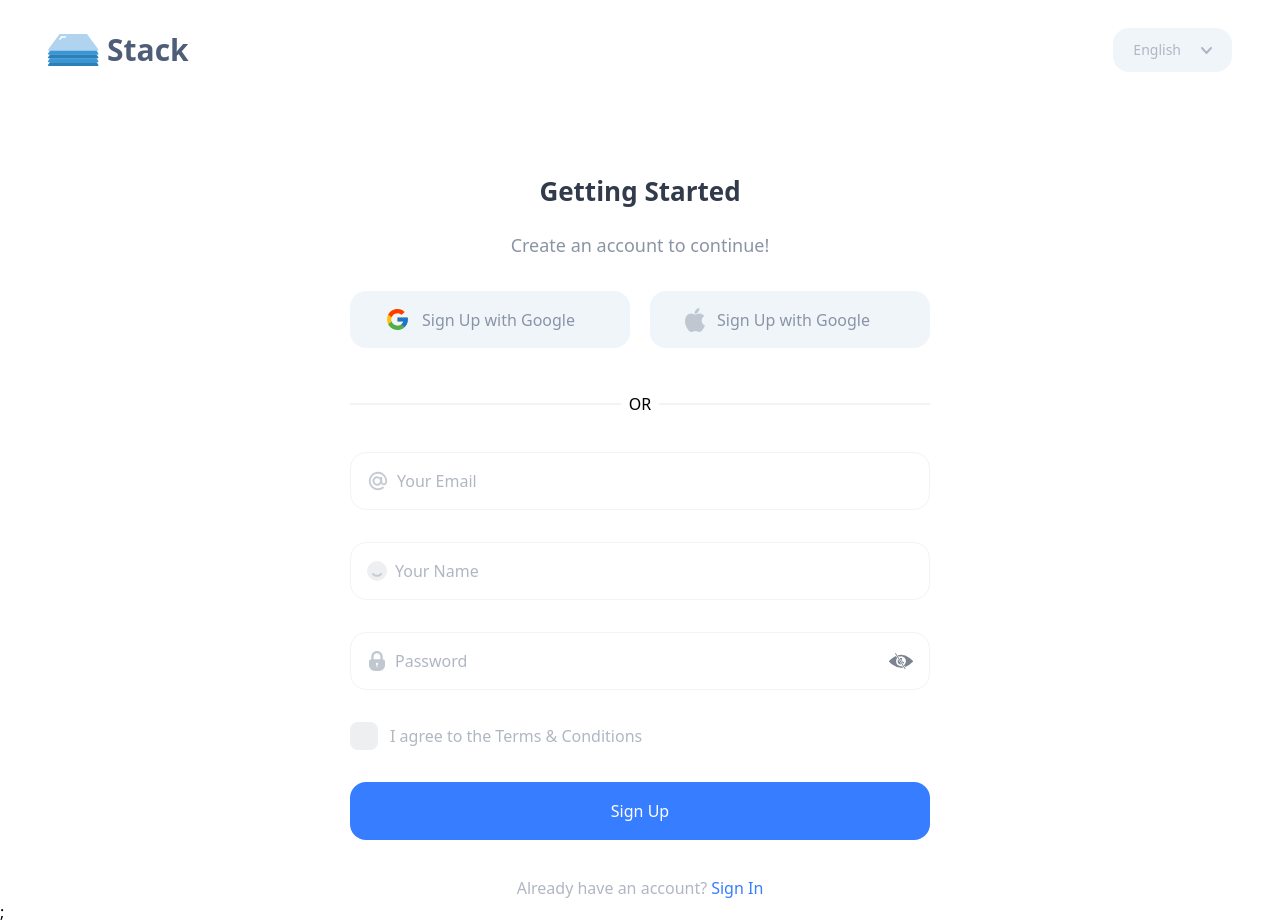
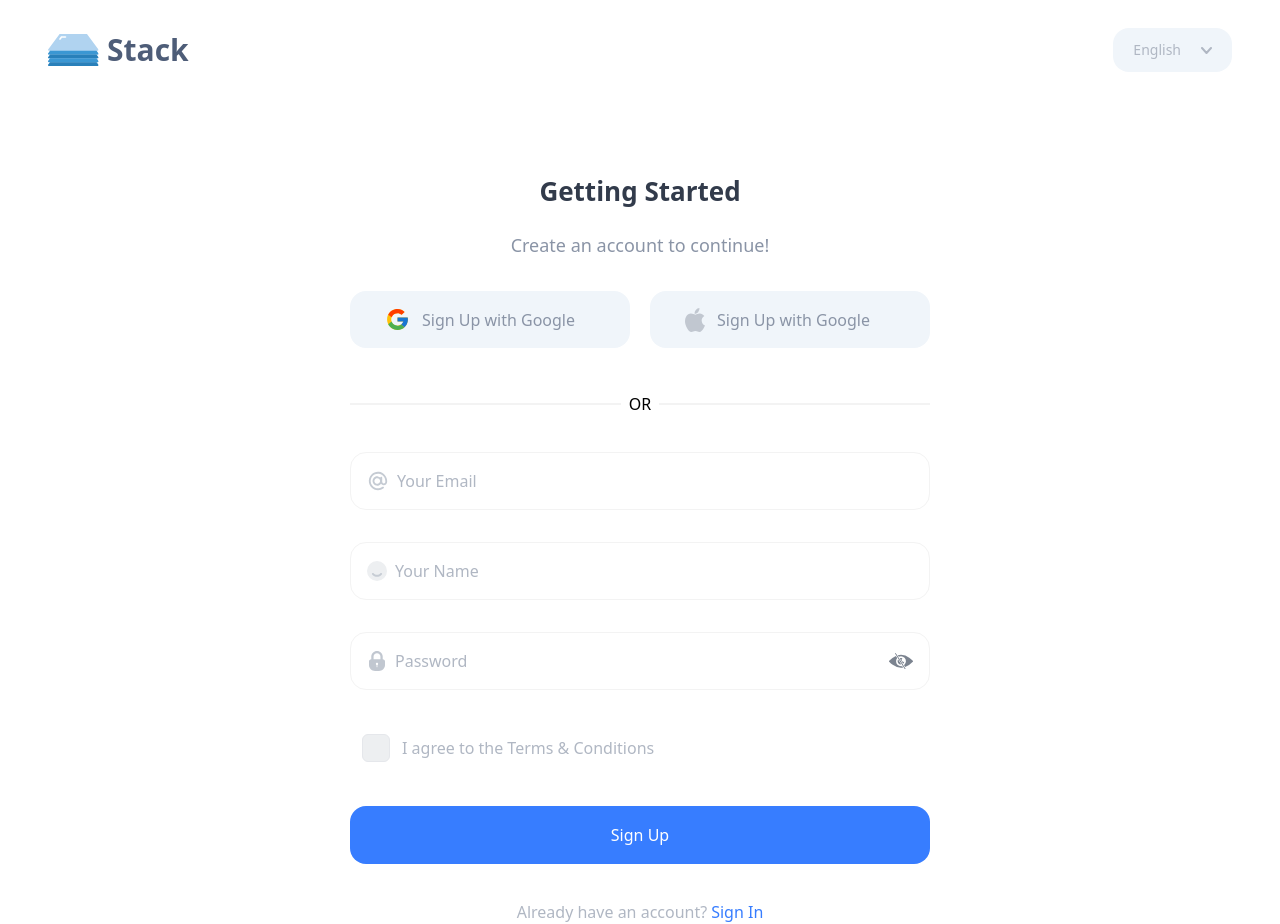
Before and after one commit to amin-ruhul/anch, a Next.js app: page /sign-up in a window 1280 px wide. Built offline with nearby package versions, Linux system fonts and the light colour scheme.

Commit message:
feat:Add validation

```diff
--- a/components/ui/button/PrimaryButon.tsx
+++ b/components/ui/button/PrimaryButon.tsx
@@ -6,7 +6,7 @@ type PrimaryButtonProps = {
   className?: string;
   isLoading: boolean;
   disabled: boolean;
-  onClick: (event: React.MouseEvent<HTMLButtonElement>) => void;
+  onClick?: (event: React.MouseEvent<HTMLButtonElement>) => void;
 };
 
 function PrimaryButton({
--- a/components/ui/input/AppCheckBox.tsx
+++ b/components/ui/input/AppCheckBox.tsx
@@ -1,41 +1,56 @@
-//import { UseFormRegister, FieldValues } from "react-hook-form";
+import { FieldError } from "react-hook-form";
 
 type AppCheckBoxType = {
   name: string;
   register: any;
-  error: Error;
+  error: FieldError | undefined;
   label: string;
-  className?: string;
 };
 
-function AppCheckBox({
-  name,
-  register,
-  error,
-  label,
-  className,
-}: AppCheckBoxType) {
+function AppCheckBox({ name, register, error, label }: AppCheckBoxType) {
   return (
-    <>
-      <div className="flex items-center space-x-3">
+    <section>
+      <div>
+        <div className="inline-flex items-center">
+          <label
+            className="relative flex items-center p-3 rounded-full cursor-pointer"
+            htmlFor={name}
+            data-ripple-dark="true"
+          >
             <input
+              type="checkbox"
+              className="before:content[''] peer relative h-[1.75rem] w-[1.75rem] cursor-pointer appearance-none rounded-md border transition-all before:absolute before:top-2/4 before:left-2/4 before:block before:h-12 before:w-12 before:-translate-y-2/4 before:-translate-x-2/4 before:rounded-full before:bg-blue-gray-500 before:opacity-0 before:transition-opacity checked:border-gray-400  checked:bg-gray-400  checked:before:bg-gray-400 hover:before:opacity-10 bg-gray-400 "
               id={name}
-          className={`${className} h-[1.75rem] min-w-[1.75rem] rounded-lg  bg-gray-400 appearance-none cursor-pointer  checked:before:text-primary text-xl checked:before:content-['\\2713']`}
-          type="checkbox"
               {...register(name)}
             />
-
+            <div className="absolute text-primary transition-opacity opacity-0 pointer-events-none top-2/4 left-2/4 -translate-y-2/4 -translate-x-2/4 peer-checked:opacity-100">
+              <svg
+                xmlns="http://www.w3.org/2000/svg"
+                className="h-3.5 w-3.5"
+                viewBox="0 0 20 20"
+                fill="currentColor"
+                stroke="currentColor"
+                strokeWidth="1"
+              >
+                <path
+                  fillRule="evenodd"
+                  d="M16.707 5.293a1 1 0 010 1.414l-8 8a1 1 0 01-1.414 0l-4-4a1 1 0 011.414-1.414L8 12.586l7.293-7.293a1 1 0 011.414 0z"
+                  clipRule="evenodd"
+                ></path>
+              </svg>
+            </div>
+          </label>
           <label htmlFor={name} className="text-gray-700 cursor-pointer">
             {label}
           </label>
         </div>
-
         {error?.message && (
           <p className="text-error-color text-sm mt-[0.35rem] first-letter:uppercase">
             {error?.message}
           </p>
         )}
-    </>
+      </div>
+    </section>
   );
 }
 
--- a/components/ui/input/AppPasswordInput.tsx
+++ b/components/ui/input/AppPasswordInput.tsx
@@ -1,4 +1,4 @@
-//import { UseFormRegister, FieldValues } from "react-hook-form";
+import { FieldError } from "react-hook-form";
 import clsx from "clsx";
 import LockIcon from "@/icons/password.svg";
 import OpenEye from "@/icons/open-eye.svg";
@@ -8,7 +8,7 @@ import { useState } from "react";
 type AppPasswordInputType = {
   name: string;
   register: any;
-  error: Error;
+  error: FieldError | undefined;
   placeholder: string;
   className?: string;
 };
@@ -23,12 +23,12 @@ function AppPasswordInput({
   const [eyeStatus, setEyeStatus] = useState(false);
 
   return (
-    <>
+    <section>
       <div
         className={clsx(
           className,
-          { "border-error-color": error.message },
-          { "border-gray-600": !error.message },
+          { "border-error-color": error?.message },
+          { "border-gray-600": !error?.message },
           "w-full border  rounded-2xl flex space-x-2 items-center px-4"
         )}
       >
@@ -49,11 +49,11 @@ function AppPasswordInput({
       </div>
 
       {error?.message && (
-        <p className="text-error-color text-sm mt-[0.35rem] first-letter:uppercase">
+        <p className="text-error-color text-sm mt-3 first-letter:uppercase">
           {error?.message}
         </p>
       )}
-    </>
+    </section>
   );
 }
 
--- a/components/ui/input/AppTextInput.tsx
+++ b/components/ui/input/AppTextInput.tsx
@@ -1,10 +1,10 @@
-//import { UseFormRegister, FieldValues } from "react-hook-form";
+import { FieldError } from "react-hook-form";
 import clsx from "clsx";
 
 type AppTextInputType = {
-  name: string;
+  name: "password" | "email" | "remember" | "name";
   register: any;
-  error: Error;
+  error: FieldError | undefined;
   placeholder: string;
   logo: React.ReactNode;
   inputType?: string;
@@ -21,13 +21,13 @@ function AppTextInput({
   className,
 }: AppTextInputType) {
   return (
-    <>
+    <section>
       <div
         className={clsx(
           className,
-          { "border-error-color": error.message },
-          { "border-gray-600": !error.message },
-          "w-full border  rounded-2xl flex space-x-2 items-center px-4"
+          { "border-error-color": error?.message },
+          { "border-gray-600": !error?.message },
+          "w-full border  rounded-2xl flex space-x-2 items-center px-4 transition-all duration-150 delay-75"
         )}
       >
         {logo}
@@ -40,11 +40,11 @@ function AppTextInput({
       </div>
 
       {error?.message && (
-        <p className="text-error-color text-sm mt-[0.35rem] first-letter:uppercase">
+        <p className="text-error-color text-sm mt-3 first-letter:uppercase">
           {error?.message}
         </p>
       )}
-    </>
+    </section>
   );
 }
 
--- a/package.json
+++ b/package.json
@@ -9,13 +9,15 @@
     "lint": "next lint"
   },
   "dependencies": {
+    "@hookform/resolvers": "^3.3.2",
     "@svgr/webpack": "^6.5.1",
     "clsx": "^2.0.0",
     "framer-motion": "^10.16.4",
     "next": "13.5.6",
     "react": "^18",
     "react-dom": "^18",
-    "react-hook-form": "^7.47.0"
+    "react-hook-form": "^7.47.0",
+    "yup": "^1.3.2"
   },
   "devDependencies": {
     "@types/node": "^20",
--- a/pages/_app.tsx
+++ b/pages/_app.tsx
@@ -5,7 +5,7 @@ import Layout from "@/components/layout";
 export default function App({ Component, pageProps }: AppProps) {
   return (
     <Layout>
-      <Component {...pageProps} />;
+      <Component {...pageProps} />
     </Layout>
   );
 }
--- a/pages/index.tsx
+++ b/pages/index.tsx
@@ -6,10 +6,26 @@ import PrimaryButton from "@/components/ui/button/PrimaryButon";
 import AppCheckBox from "@/components/ui/input/AppCheckBox";
 import Link from "next/link";
 import EmailIcon from "@/icons/email.svg";
-
-const inter = Inter({ subsets: ["latin"] });
+import { useForm, SubmitHandler } from "react-hook-form";
+import { yupResolver } from "@hookform/resolvers/yup";
+import { signInSchema } from "@/utils/schema/auth";
+import { SignInInputTypes } from "@/utils/types/auth";
 
 export default function Home() {
+  const {
+    register,
+    handleSubmit,
+    formState: { errors },
+  } = useForm<SignInInputTypes>({
+    mode: "onBlur",
+    reValidateMode: "onBlur",
+    resolver: yupResolver<SignInInputTypes>(signInSchema),
+  });
+
+  const onSubmit: SubmitHandler<SignInInputTypes> = (data) => {
+    console.log(data);
+  };
+
   return (
     <div className="w-full flex items-center justify-center mt-[5.5rem]">
       <section className="w-full max-w-[580px]">
@@ -27,26 +43,26 @@ export default function Home() {
           <div className="h-[2px] bg-gray-600 flex-1"></div>
         </div>
 
-        <div className="space-y-8">
+        <form className="space-y-8" onSubmit={handleSubmit(onSubmit)}>
           <AppTextInput
+            name="email"
             placeholder="Your Email"
             logo={<EmailIcon />}
-            register={() => {}}
-            error={{ name: "", message: "" }}
-            name="email"
+            register={register}
+            error={errors.email}
           />
 
           <AppPasswordInput
             placeholder="Password"
-            register={() => {}}
-            error={{ name: "", message: "" }}
-            name="email"
+            name="password"
+            register={register}
+            error={errors.password}
           />
 
           <AppCheckBox
             name="remember"
-            register={() => {}}
-            error={{ name: "", message: "" }}
+            register={register}
+            error={errors.remember}
             label="Remember Me"
           />
 
@@ -57,7 +73,7 @@ export default function Home() {
           >
             Sign In
           </PrimaryButton>
-        </div>
+        </form>
 
         <p className="text-center text-gray-700 mt-9">
           Don’t have an account yet?
--- a/pages/sign-up/index.tsx
+++ b/pages/sign-up/index.tsx
@@ -6,8 +6,26 @@ import PrimaryButton from "@/components/ui/button/PrimaryButon";
 import AppCheckBox from "@/components/ui/input/AppCheckBox";
 import Link from "next/link";
 import OAuthButton from "@/components/sections/OAuthButton";
+import { useForm, SubmitHandler } from "react-hook-form";
+import { yupResolver } from "@hookform/resolvers/yup";
+import { signUpSchema } from "@/utils/schema/auth";
+import { SignUpInputTypes } from "@/utils/types/auth";
 
 function SignUp() {
+  const {
+    register,
+    handleSubmit,
+    formState: { errors },
+  } = useForm<SignUpInputTypes>({
+    mode: "onBlur",
+    reValidateMode: "onBlur",
+    resolver: yupResolver<SignUpInputTypes>(signUpSchema),
+  });
+
+  const onSubmit: SubmitHandler<SignUpInputTypes> = (data) => {
+    console.log(data);
+  };
+
   return (
     <div className="w-full flex items-center justify-center mt-[4.5rem]">
       <section className="w-full max-w-[580px]">
@@ -28,50 +46,46 @@ function SignUp() {
           <div className="h-[2px] bg-gray-600 flex-1"></div>
         </div>
 
-        <div className="space-y-8">
+        <form className="space-y-8" onSubmit={handleSubmit(onSubmit)}>
           <AppTextInput
             placeholder="Your Email"
             logo={<EmailIcon />}
-            register={() => {}}
-            error={{ name: "", message: "" }}
             name="email"
+            register={register}
+            error={errors.email}
           />
 
           <AppTextInput
             placeholder="Your Name"
             logo={<NameIcon />}
-            register={() => {}}
-            error={{ name: "", message: "" }}
-            name="email"
+            name="name"
+            register={register}
+            error={errors.name}
           />
 
           <AppPasswordInput
             placeholder="Password"
-            register={() => {}}
-            error={{ name: "", message: "" }}
-            name="email"
+            name="password"
+            register={register}
+            error={errors.password}
           />
 
           <AppCheckBox
-            name="condition"
-            register={() => {}}
-            error={{ name: "", message: "" }}
+            name="terms"
+            register={register}
+            error={errors.terms}
             label="I agree to the Terms & Conditions"
           />
 
-          <PrimaryButton
-            isLoading={false}
-            disabled={false}
-            onClick={() => console.log("clicked")}
-          >
+          <PrimaryButton isLoading={false} disabled={false}>
             Sign Up
           </PrimaryButton>
-        </div>
+        </form>
 
         <p className="text-center text-gray-700 mt-9">
           Already have an account?
           <span className="text-primary ml-1">
-            <Link href="/">Sign In</Link>{" "}
+            <Link href="/">Sign In</Link>
           </span>
         </p>
       </section>
--- a/pages/users/index.tsx
+++ b/pages/users/index.tsx
@@ -1,7 +1,7 @@
 import React from "react";
 
 function Users() {
-  return <div>Users</div>;
+  return <div>Users</div>
 }
 
 export default Users;
--- /dev/null
+++ b/utils/schema/auth.ts
@@ -0,0 +1,14 @@
+import * as Yup from "yup";
+
+export const signInSchema = Yup.object({
+  email: Yup.string().email().required(),
+  password: Yup.string().required().min(8).max(25),
+  remember: Yup.boolean(),
+});
+
+export const signUpSchema = Yup.object({
+  email: Yup.string().email().required(),
+  name: Yup.string().required().min(8).max(25),
+  password: Yup.string().required().min(8).max(25),
+  terms: Yup.boolean().required().isTrue(),
+});
--- /dev/null
+++ b/utils/types/auth.ts
@@ -0,0 +1,12 @@
+export type SignInInputTypes = {
+  email: string;
+  password: string;
+  remember?: boolean;
+};
+
+export type SignUpInputTypes = {
+  email: string;
+  name: string;
+  password: string;
+  terms: boolean;
+};
```
Also changed, not shown: 1 other file (tests, documents, lock files or other folders). Lines whose indentation alone changed are shown as unchanged.
